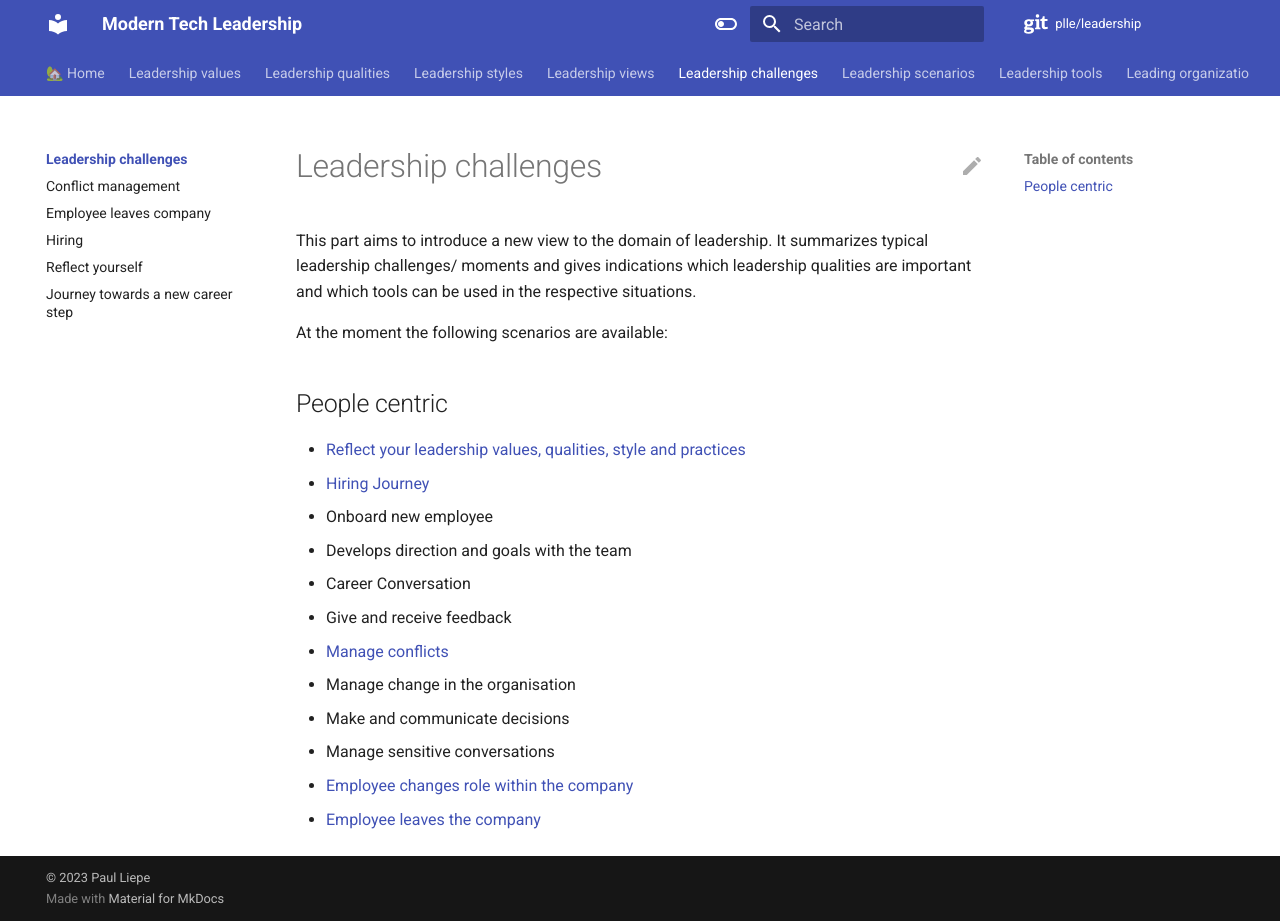
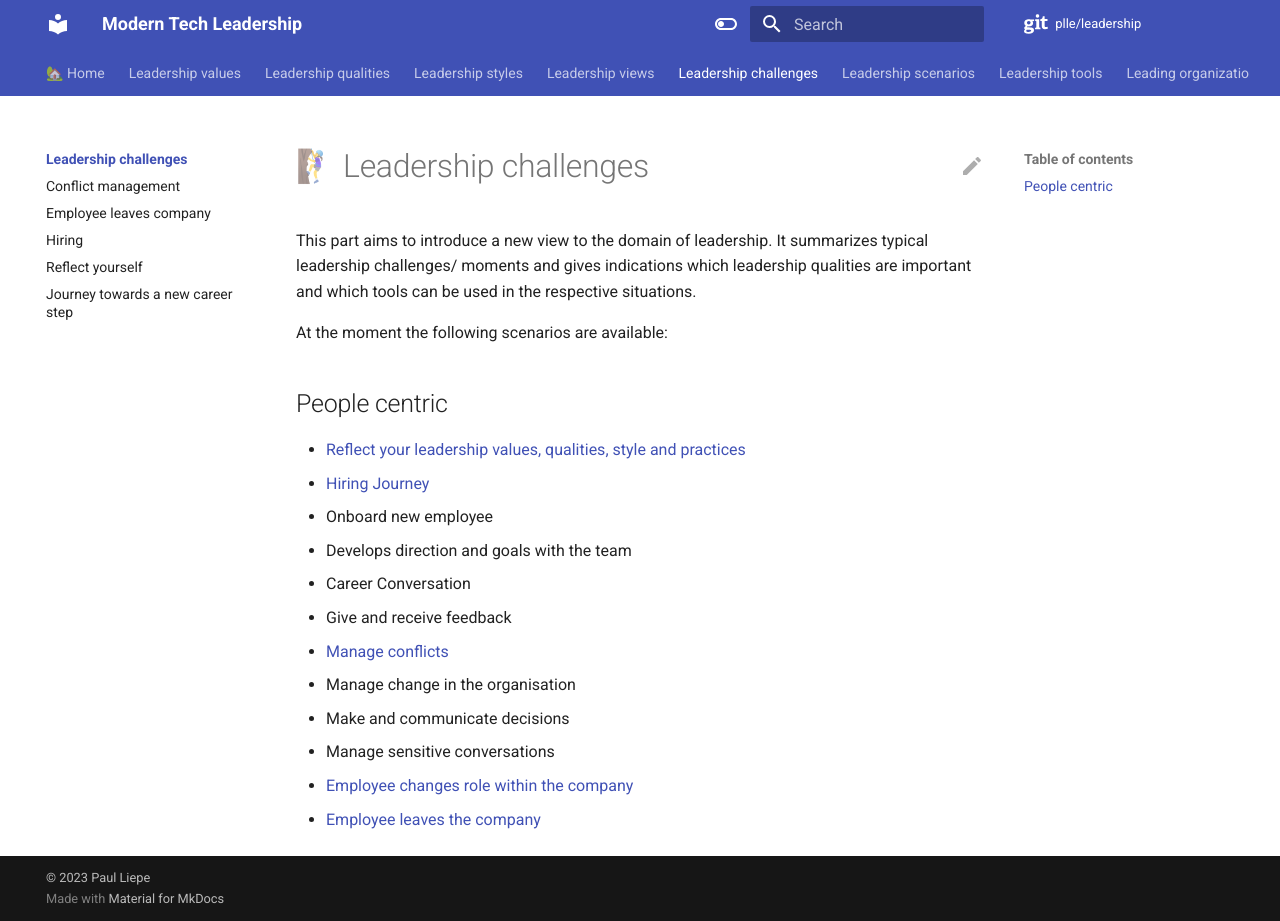
Before and after one commit to PLLE/leadership, an MkDocs documentation site: the page built from docs/leadership--challenges/index.md, in a window 1280 px wide and 921 px high. Built offline with MkDocs 1.6.1 and Material for MkDocs 9.7.7, drawn with Linux system fonts in a browser that asks for light colours; comment, search, counter and statistics services are not loaded.

Commit message:
docs(docs): icons changes

```diff
--- a/docs/leadership--challenges/index.md
+++ b/docs/leadership--challenges/index.md
@@ -1,4 +1,4 @@
-# Leadership challenges
+# 🧗‍♀️ Leadership challenges
 
 This part aims to introduce a new view to the domain of leadership.
 It summarizes typical leadership challenges/ moments and gives indications which leadership qualities are important and which tools can be used in the respective situations.
```
Also changed, not shown: docs/leadership---qualities/index.md (+1 -1 lines).
